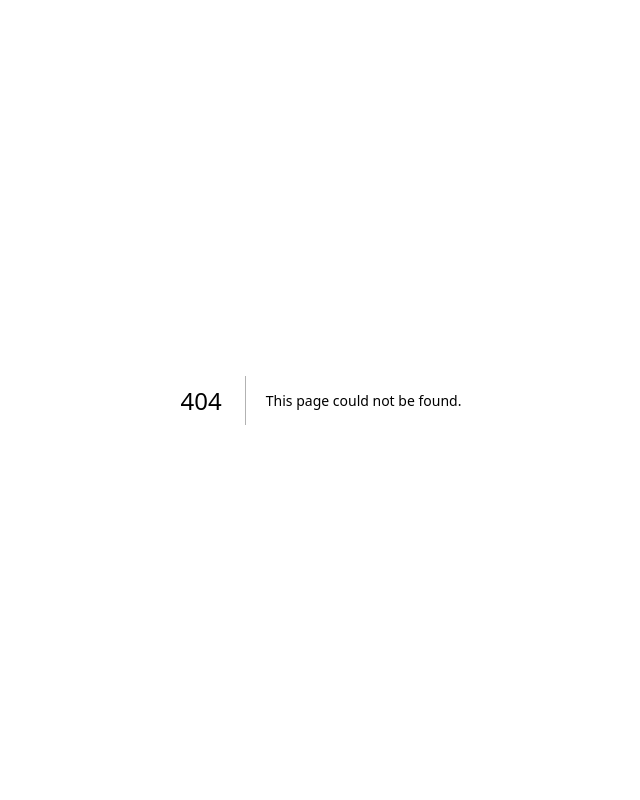
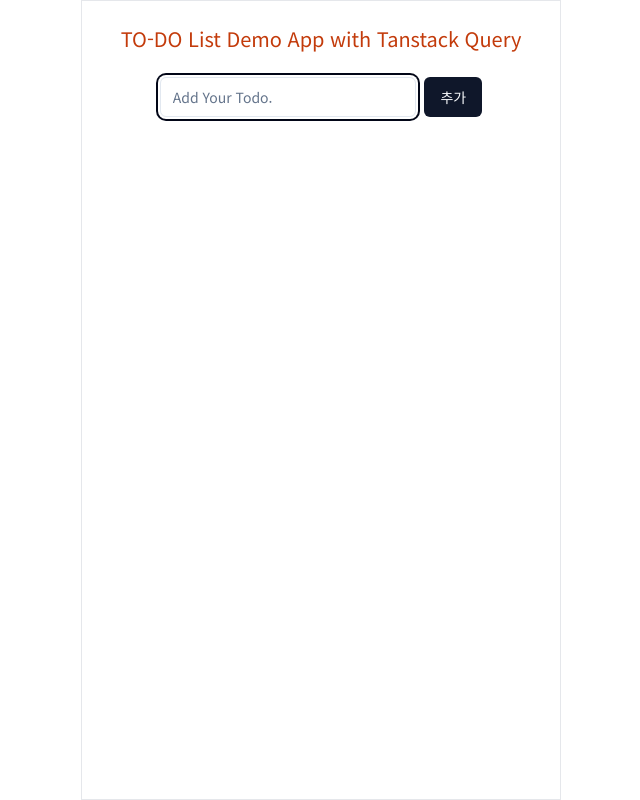
Before and after one commit to ding-co/tanstack-query-demo, a Next.js app: page /todos in a window 1280 px wide. Before the commit this address had no page. Shown: the whole page, without its empty margins (319-959 px from the left). Built offline with nearby package versions, Linux system fonts and the light colour scheme.

Commit message:
feat: Add Todos page basic

```diff
--- /dev/null
+++ b/src/app/todos/layout.tsx
@@ -0,0 +1,18 @@
+import type { ReactNode } from 'react';
+
+export default function RootLayout({
+  children,
+}: Readonly<{
+  children: ReactNode;
+}>) {
+  return (
+    <div className="min-h-screen p-6 flex flex-col border border-solid">
+      <header className="text-center">
+        <h1 className="text-xl text-macaroni-and-cheese-700">
+          TO-DO List Demo App with Tanstack Query
+        </h1>
+      </header>
+      {children}
+    </div>
+  );
+}
--- /dev/null
+++ b/src/app/todos/page.tsx
@@ -0,0 +1,17 @@
+'use client';
+
+import { useState } from 'react';
+import type { Todo } from '@prisma/client';
+import TodoForm from '@/components/todo/TodoForm';
+import TodoList from '@/components/todo/TodoList';
+
+export default function TodosPage() {
+  const [todos, setTodos] = useState<Todo[]>([]);
+
+  return (
+    <main className="mt-6 flex-1 flex flex-col items-center gap-6">
+      <TodoForm todos={todos} setTodos={setTodos} />
+      <TodoList todos={todos} setTodos={setTodos} />
+    </main>
+  );
+}
--- /dev/null
+++ b/src/components/todo/TodoForm.tsx
@@ -0,0 +1,55 @@
+import {
+  type Dispatch,
+  type FormEvent,
+  type SetStateAction,
+  useRef,
+} from 'react';
+import type { Todo } from '@prisma/client';
+import { Button } from '../ui/button';
+import { Input } from '../ui/input';
+
+interface Props {
+  todos: Todo[];
+  setTodos: Dispatch<SetStateAction<Todo[]>>;
+}
+
+export default function TodoForm({ todos, setTodos }: Props) {
+  const todoRef = useRef<HTMLInputElement | null>(null);
+
+  const addTodo = async (event: FormEvent<HTMLFormElement>) => {
+    event.preventDefault();
+
+    if (!todoRef.current) {
+      return;
+    }
+
+    const newTodo = {
+      id: (todos.length + 1).toString(),
+      title: todoRef.current.value,
+      isDone: false,
+      createdAt: new Date(),
+      updatedAt: new Date(),
+    };
+
+    setTodos([...todos, newTodo]);
+
+    todoRef.current.value = '';
+  };
+
+  return (
+    <form
+      onSubmit={addTodo}
+      className="w-3/4 flex justify-center items-end gap-2"
+    >
+      <Input
+        ref={todoRef}
+        type="text"
+        placeholder="Add Your Todo."
+        autoFocus
+        maxLength={15}
+        required
+      />
+      <Button type="submit">추가</Button>
+    </form>
+  );
+}
--- /dev/null
+++ b/src/components/todo/TodoList.tsx
@@ -0,0 +1,51 @@
+import type { Dispatch, SetStateAction } from 'react';
+import type { Todo } from '@prisma/client';
+import { Checkbox } from '../ui/checkbox';
+import { Trash2Icon } from 'lucide-react';
+import clsx from 'clsx';
+
+interface Props {
+  todos: Todo[];
+  setTodos: Dispatch<SetStateAction<Todo[]>>;
+}
+
+export default function TodoList({ todos, setTodos }: Props) {
+  const handleToggle = (id: string) => () => {
+    setTodos((prevTodos) =>
+      prevTodos.map((todo) =>
+        todo.id === id ? { ...todo, isDone: !todo.isDone } : todo
+      )
+    );
+  };
+
+  const deleteTodo = (id: string) => () => {
+    setTodos((prevTodos) => prevTodos.filter((todo) => todo.id !== id));
+  };
+
+  return (
+    <ul className="w-3/4 flex flex-col gap-3">
+      {todos.map((todo) => (
+        <li key={todo.id} className="flex items-center gap-2">
+          <Checkbox
+            id={todo.id}
+            checked={todo.isDone}
+            onCheckedChange={handleToggle(todo.id)}
+          />
+          <label
+            htmlFor={todo.id}
+            className={clsx('text-base font-medium leading-none', {
+              'line-through text-gray-400': todo.isDone,
+              'text-black': !todo.isDone,
+            })}
+          >
+            {todo.title}
+          </label>
+          <Trash2Icon
+            className="cursor-pointer w-5 h-5"
+            onClick={deleteTodo(todo.id)}
+          />
+        </li>
+      ))}
+    </ul>
+  );
+}
--- a/tailwind.config.ts
+++ b/tailwind.config.ts
@@ -17,6 +17,21 @@
       },
     },
     extend: {
+      colors: {
+        'macaroni-and-cheese': {
+          '50': '#fff6ed',
+          '100': '#ffecd5',
+          '200': '#ffd4a9',
+          '300': '#febd81',
+          '400': '#fc8c3b',
+          '500': '#fa6c15',
+          '600': '#eb510b',
+          '700': '#c33b0b',
+          '800': '#9b3011',
+          '900': '#7d2a11',
+          '950': '#431207',
+        },
+      },
       keyframes: {
         'accordion-down': {
           from: { height: '0' },
```
